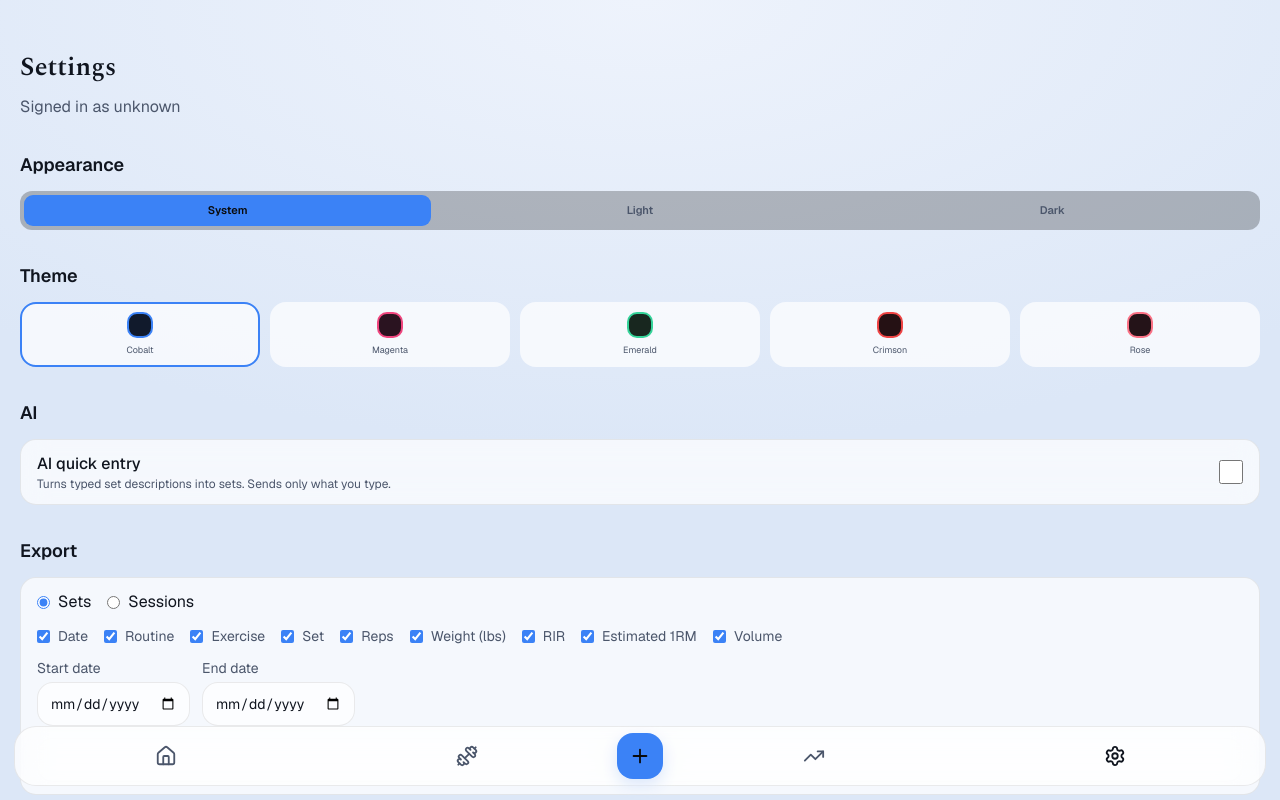
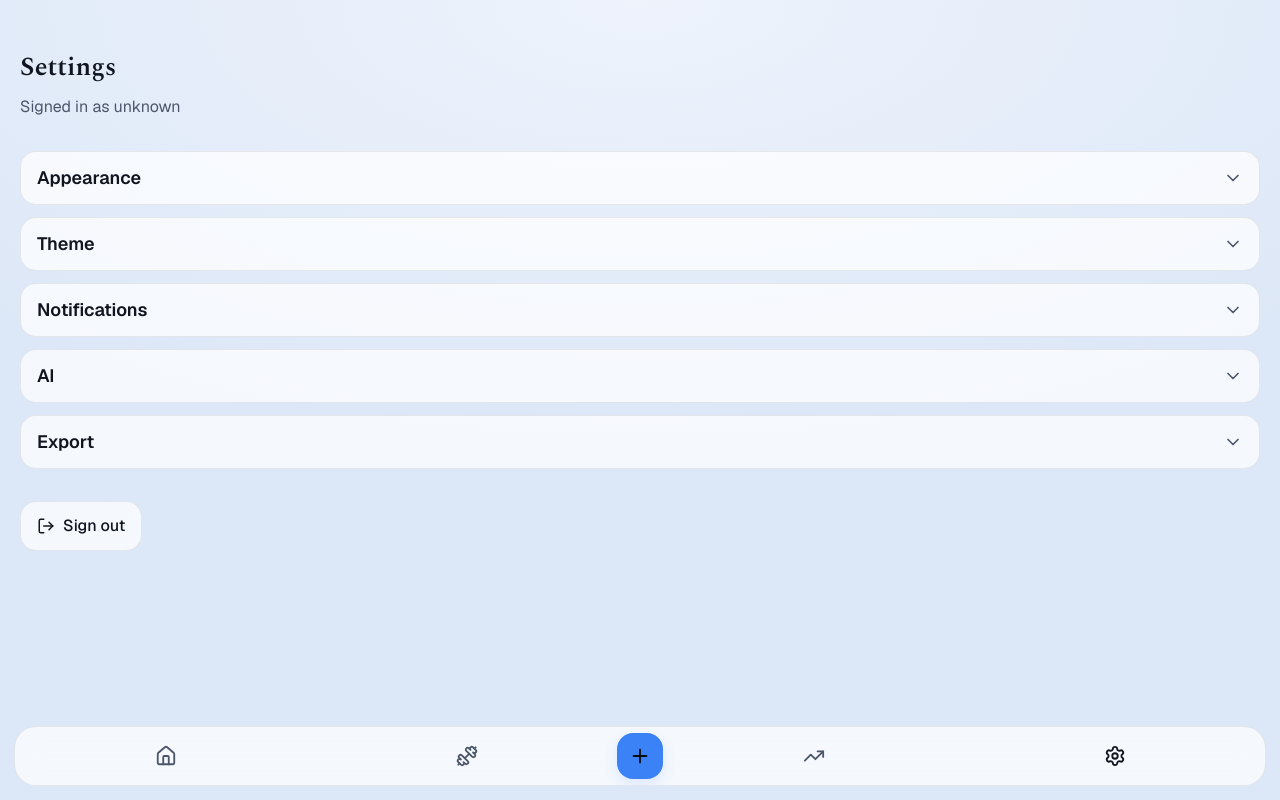
Before and after one commit to MustafaNazeer/AnabolicAI, a Next.js app: page /settings in a window 1280 px wide. Shown: the top 800 px of the page. Built offline with nearby package versions, Linux system fonts and the light colour scheme; no server answers; the database is empty.

Commit message:
feat: collapse each settings group behind a tap

```diff
--- a/src/app/settings/page.tsx
+++ b/src/app/settings/page.tsx
@@ -4,6 +4,7 @@ import { getAiQuickEntry } from "@/lib/ai/queries";
 import { NotificationSettings } from "@/components/NotificationSettings";
 import { AiQuickEntryToggle } from "@/components/AiQuickEntryToggle";
 import { ExportPanel } from "@/components/ExportPanel";
+import { SettingsSection } from "@/components/ui/SettingsSection";
 import { SignOutButton } from "@/components/SignOutButton";
 import { ThemePicker } from "@/components/ThemePicker";
 import { AppearanceControl } from "@/components/AppearanceControl";
@@ -28,27 +29,25 @@ export default async function SettingsPage() {
         Signed in as {user?.email ?? "unknown"}
       </p>
 
-      <section className="mb-8">
-        <h2 className="text-lg font-semibold mb-3">Appearance</h2>
+      <SettingsSection title="Appearance">
         <AppearanceControl />
-      </section>
+      </SettingsSection>
 
-      <section className="mb-8">
-        <h2 className="text-lg font-semibold mb-3">Theme</h2>
+      <SettingsSection title="Theme">
         <ThemePicker />
-      </section>
+      </SettingsSection>
 
-      <section className="mb-8">
-        <h2 className="text-lg font-semibold mb-3">AI</h2>
+      <SettingsSection title="Notifications">
+        <NotificationSettings initial={settings} />
+      </SettingsSection>
+
+      <SettingsSection title="AI">
         <AiQuickEntryToggle initial={aiQuickEntry} />
-      </section>
+      </SettingsSection>
 
-      <section className="mb-8">
-        <h2 className="text-lg font-semibold mb-3">Export</h2>
+      <SettingsSection title="Export">
         <ExportPanel />
-      </section>
-
-      <NotificationSettings initial={settings} />
+      </SettingsSection>
 
       <div className="mt-8">
         <SignOutButton />
--- a/src/components/NotificationSettings.tsx
+++ b/src/components/NotificationSettings.tsx
@@ -156,12 +156,10 @@ export function NotificationSettings({ initial }: { initial: Settings }) {
     }
   }
 
+  // No heading and no section element of its own: SettingsSection owns both,
+  // so this renders only its rows.
   return (
-    <section>
-      <h2 className="text-lg font-semibold mb-3" style={{ color: "var(--text)" }}>
-        Notifications
-      </h2>
-
+    <div>
       <Row
         label="Enable notifications"
         note="Requires installing the app to your home screen"
@@ -259,6 +257,6 @@ export function NotificationSettings({ initial }: { initial: Settings }) {
           onRetry={() => onMasterChange(true)}
         />
       ) : null}
-    </section>
+    </div>
   );
 }
--- /dev/null
+++ b/src/components/ui/SettingsSection.tsx
@@ -0,0 +1,65 @@
+"use client";
+
+import { useId, useState } from "react";
+import { ChevronDown } from "lucide-react";
+import { runViewTransition } from "@/lib/motion/viewTransition";
+import { viewTransitionName } from "@/lib/motion/viewTransitionName";
+
+// A settings group that opens on a tap. Every group starts closed, so the
+// screen reads as a short list rather than a wall of controls.
+//
+// The toggle routes through runViewTransition rather than calling setState
+// directly. The onyx-lift class alone is inert without it: the rest duration
+// picker shipped exactly that way on 2026-08-04, with the class on the markup
+// and nothing invoking startViewTransition, and the panel snapped open.
+export function SettingsSection({
+  title,
+  children,
+}: {
+  title: string;
+  children: React.ReactNode;
+}) {
+  const [open, setOpen] = useState(false);
+  const panelId = useId();
+
+  return (
+    <section className="mb-3">
+      <button
+        type="button"
+        onClick={() => runViewTransition(() => setOpen((v) => !v))}
+        aria-expanded={open}
+        aria-controls={panelId}
+        className="w-full flex items-center justify-between px-4 py-3"
+        style={{
+          background: "var(--surface)",
+          border: "1px solid var(--surface-border)",
+          borderRadius: "var(--radius-tile)",
+          color: "var(--text)",
+          minHeight: 44,
+        }}
+      >
+        <span className="text-lg font-semibold">{title}</span>
+        <ChevronDown
+          size={20}
+          aria-hidden="true"
+          style={{
+            color: "var(--text-dim)",
+            transform: open ? "rotate(180deg)" : "none",
+            transition: "transform 200ms ease",
+          }}
+        />
+      </button>
+
+      {open ? (
+        <div
+          id={panelId}
+          className="onyx-lift mt-3"
+          // Named per section so two panels animating at once cannot collide.
+          style={{ viewTransitionName: viewTransitionName("settings", title) }}
+        >
+          {children}
+        </div>
+      ) : null}
+    </section>
+  );
+}
```
Also changed, not shown: 3 other files (tests, documents, lock files or other folders).
